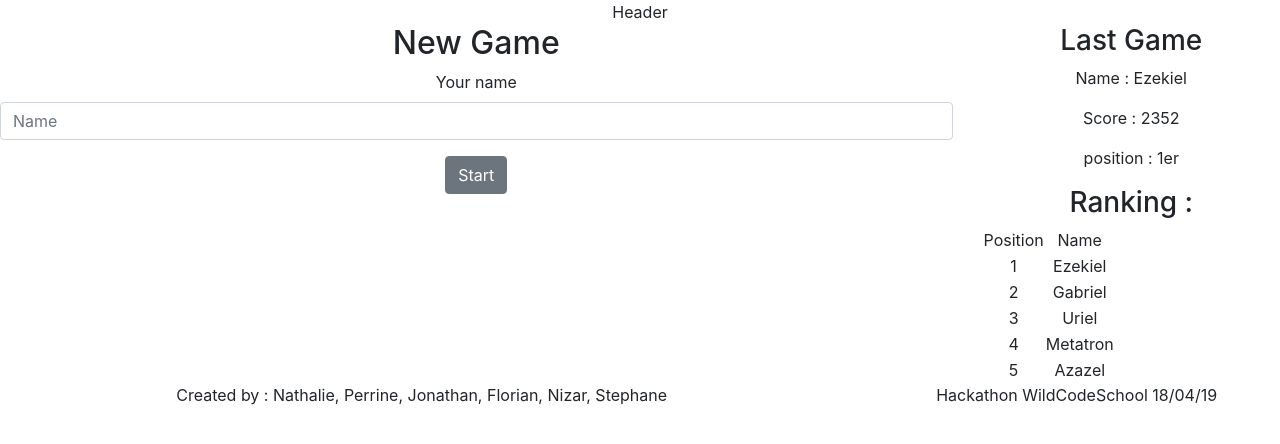
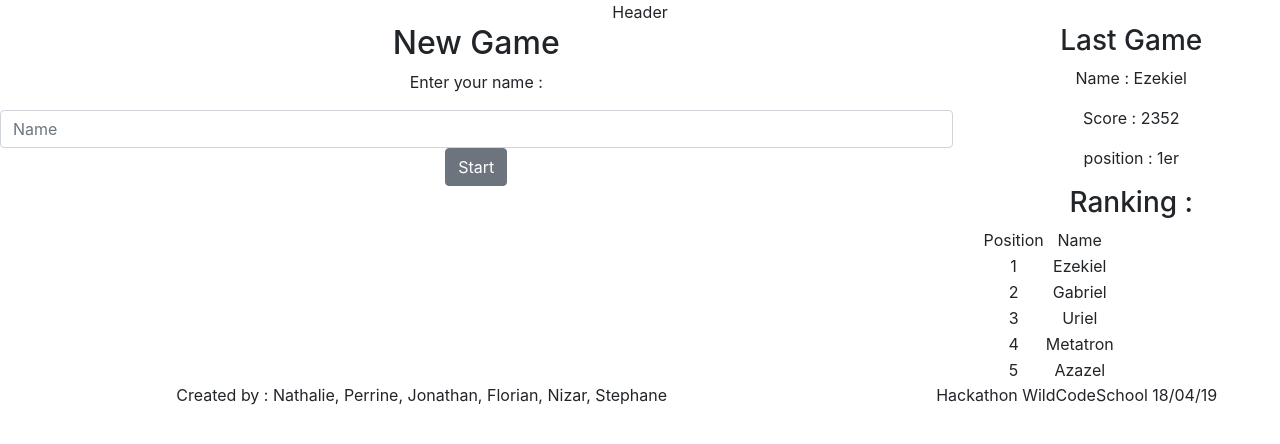
Before and after one commit to wcs-hackathon-bondimanchoeuf/bandimanchoeuf, a React (Create React App) app: page / in a window 1280 px wide. Shown: the top 444 px of the page. Built offline with nearby package versions, Linux system fonts and the light colour scheme.

Commit message:
adding control on register name input / fix favicon

```diff
--- a/public/index.html
+++ b/public/index.html
@@ -2,12 +2,6 @@
 <html lang="en">
   <head>
     <meta charset="utf-8" />
-    <link
-      rel="icon"
-      type="image/png"
-      href="https://icon-icons.com/icons2/389/PNG/32/Slots_96x96-32_37884.png"
-      sizes="32x32"
-    />
     <meta
       name="viewport"
       content="width=device-width, initial-scale=1, shrink-to-fit=no"
@@ -27,6 +21,12 @@
       work correctly both with client-side routing and a non-root public URL.
       Learn how to configure a non-root public URL by running `npm run build`.
     -->
+    <link
+      rel="icon"
+      type="image/png"
+      href="%PUBLIC_URL%/favicon.png"
+      sizes="32x32"
+    />
     <title>Bandimanchoeuf</title>
   </head>
   <body>
--- a/src/components/Register.jsx
+++ b/src/components/Register.jsx
@@ -1,20 +1,23 @@
 import React from "react";
-import { Button, Form, FormGroup, Label, Input } from "reactstrap";
+import { Button, Form, Input } from "reactstrap";
 
-class Register extends React.Component {
-  render() {
+const Register = props => {
   return (
     <Form>
       <h2>New Game</h2>
-        <FormGroup>
-          <Label for="fieldname">Your name</Label>
-          <Input type="text" name="name" id="fieldname" placeholder="Name" />
-        </FormGroup>
+      <p>Enter your name : </p>
+
+      <Input
+        value={props.name}
+        onChange={props.onChangeTextInput}
+        type="text"
+        name="name"
+        placeholder="Name"
+      />
 
       <Button>Start</Button>
     </Form>
   );
-  }
-}
+};
 
 export default Register;
--- a/src/pages/Home.jsx
+++ b/src/pages/Home.jsx
@@ -5,12 +5,25 @@ import LastGame from "../components/LastGame.jsx";
 import Ranking from "../components/Ranking.jsx";
 
 class Home extends Component {
-  state = {};
+  constructor(props) {
+    super(props);
+    this.state = {
+      name: ""
+    };
+  }
+
+  handleChangeRegisterTextInput = e => {
+    this.setState({ name: e.target.value });
+  };
+
   render() {
     return (
       <Row>
         <Col xs="9">
-          <Register />
+          <Register
+            onChangeTextInput={this.handleChangeRegisterTextInput}
+            name={this.state.name}
+          />
         </Col>
         <Col xs="3">
           <Row>
```
Also changed, not shown: public/favicon.png (added), 1 other file (tests, documents, lock files or other folders). Lines whose indentation alone changed are shown as unchanged.
